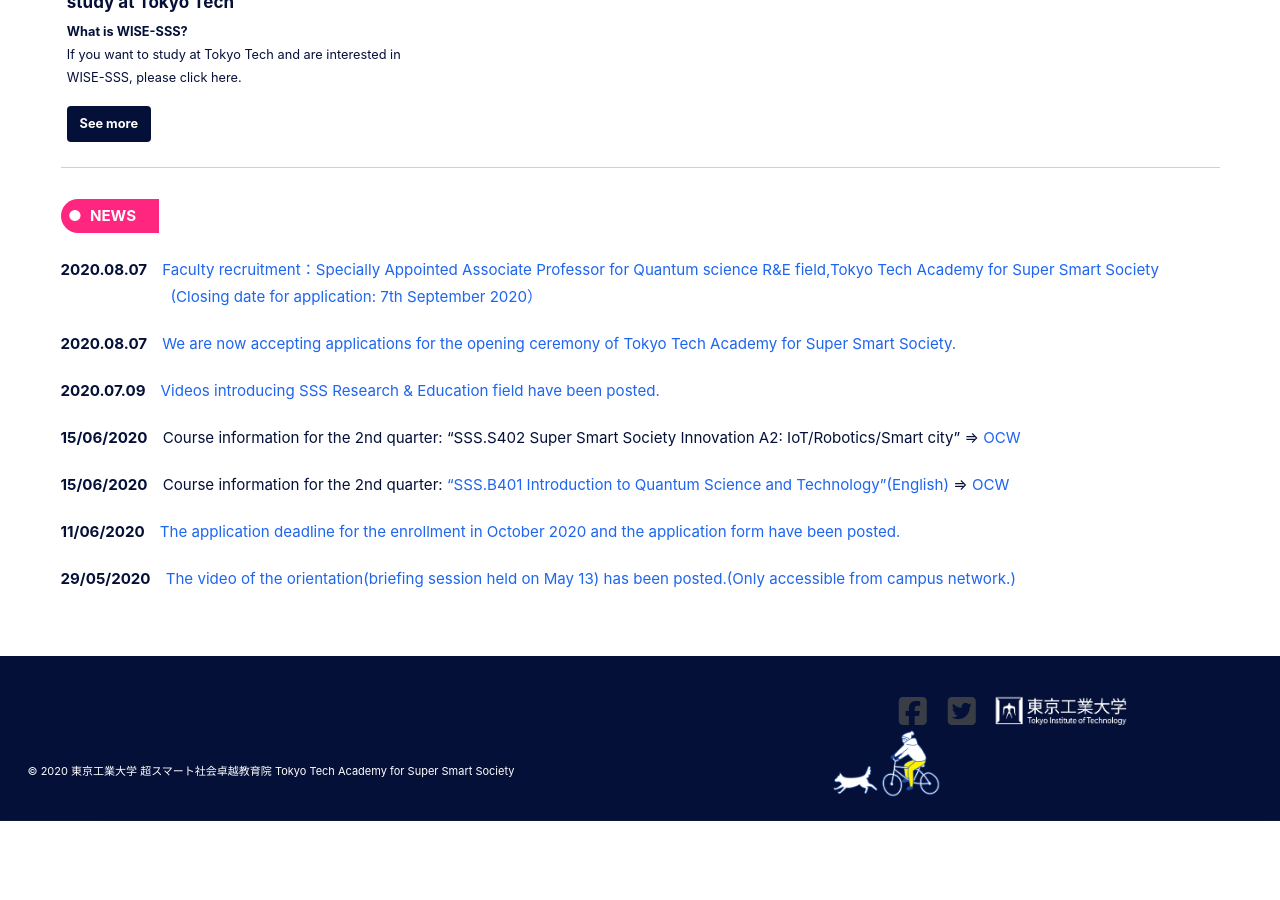
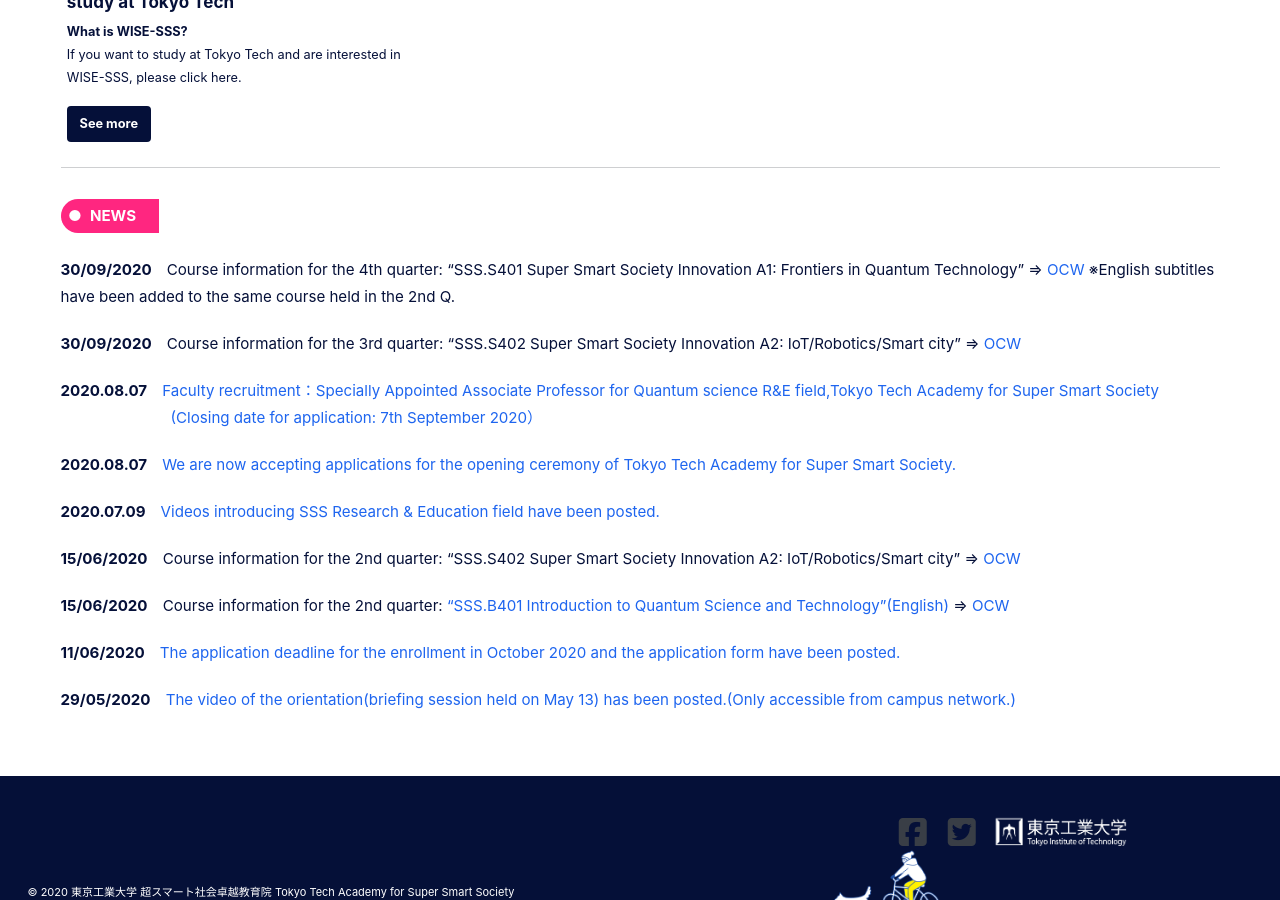
Before and after one commit to fl1d/w0ex.github.io, a Jekyll site: the page built from _pages/home_en.md, in a window 1280 px wide and 900 px high, scrolled down 1320 px. Built offline with Jekyll 4.4.1, drawn with Linux system fonts in a browser that asks for light colours; cached includes are drawn as plain includes; nearby versions of some CDN libraries; before the commit the page ends 2141 px from its top, so only the background shows below that.

Commit message:
Update home_en.md

```diff
--- a/_pages/home_en.md
+++ b/_pages/home_en.md
@@ -75,6 +75,11 @@
 {% include feature_row %}
 
 <h6>NEWS　</h6>
+
+<B>30/09/2020</B>　Course information for the 4th quarter: "SSS.S401 Super Smart Society Innovation A1: Frontiers in Quantum Technology" ⇒ [OCW](http://www.ocw.titech.ac.jp/index.php?module=General&action=T0300&GakubuCD=00&GakkaCD=400051&KeiCD=0&course=51&KamokuCD=400051&KougiCD=202028549&Nendo=2020&vid=03&lang=EN) ※English subtitles have been added to the same course held in the 2nd Q.<br>
+
+<B>30/09/2020</B>　Course information for the 3rd quarter: "SSS.S402 Super Smart Society Innovation A2: IoT/Robotics/Smart city" ⇒ [OCW](http://www.ocw.titech.ac.jp/index.php?module=General&action=T0300&JWC=202030566&lang=EN&vid=03)<br>
+
 <B>2020.08.07</B>　[Faculty recruitment：Specially Appointed Associate Professor for Quantum science R&E field,Tokyo Tech Academy for Super Smart Society<br>　　　　　　　 (Closing date for application: 7th September 2020）](/doc/koubo_quantum_202008.pdf)
 
 <B>2020.08.07</B>　[We are now accepting applications for the opening ceremony of Tokyo Tech Academy for Super Smart Society.](https://www.wise-sss.titech.ac.jp/kick-off_en/)
```
